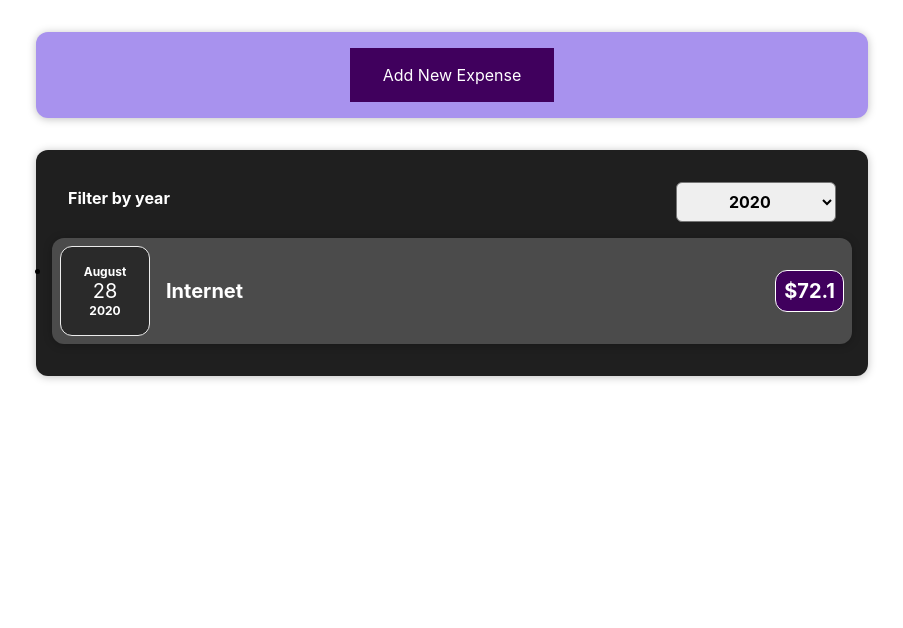
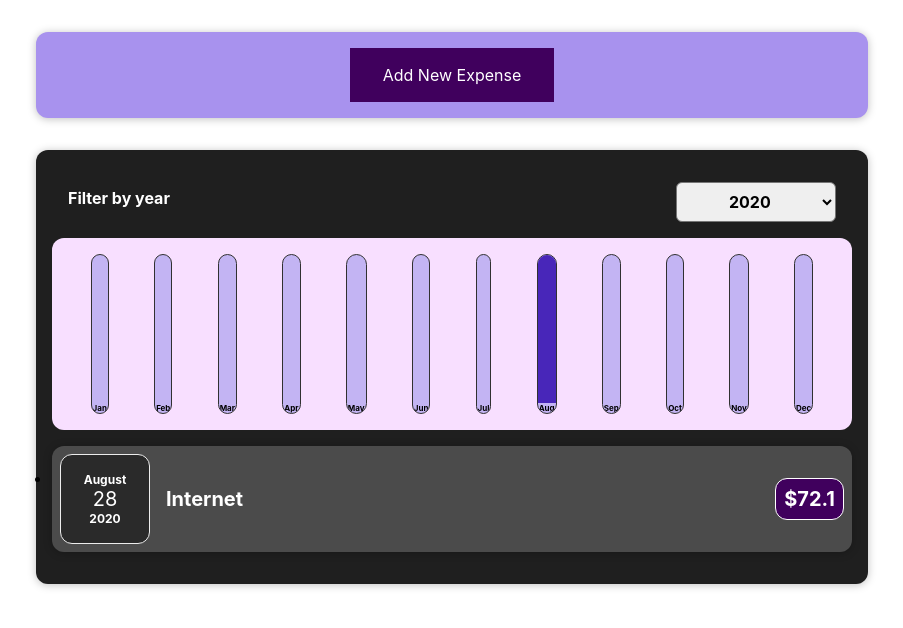
Before and after one commit to BurakAy/react-complete-guide, a React (Create React App) app: page / in a window 1280 px wide. Shown: the top 628 px of the page, without its empty margins (188-1091 px from the left). Built offline with nearby package versions, Linux system fonts and the light colour scheme.

Commit message:
added chart styling

```diff
--- /dev/null
+++ b/src/components/Chart/Chart.css
@@ -0,0 +1,9 @@
+.chart {
+    padding: 1rem;
+    border-radius: 12px;
+    background-color: #f8dfff;
+    text-align: center;
+    display: flex;
+    justify-content: space-around;
+    height: 10rem;
+  }
--- /dev/null
+++ b/src/components/Chart/Chart.js
@@ -0,0 +1,22 @@
+import ChartBar from "./ChartBar";
+import "./Chart.css";
+
+const Chart = (props) => {
+    const dataPointVal = props.dataPoints.map(dataPoint => dataPoint.value);
+    const totalMax = Math.max(...dataPointVal);
+
+    return (
+        <div className="chart">
+          {props.dataPoints.map((dataPoint) => (
+            <ChartBar
+              key={dataPoint.label}
+              value={dataPoint.value}
+              maxValue={totalMax}
+              label={dataPoint.label}
+            />
+          ))}
+        </div>
+    );
+}
+
+export default Chart;
--- /dev/null
+++ b/src/components/Chart/ChartBar.css
@@ -0,0 +1,30 @@
+.chart-bar {
+    height: 100%;
+    display: flex;
+    flex-direction: column;
+    align-items: center;
+  }
+
+  .chart-bar__inner {
+    height: 100%;
+    width: 100%;
+    border: 1px solid #313131;
+    border-radius: 12px;
+    background-color: #c3b4f3;
+    overflow: hidden;
+    display: flex;
+    flex-direction: column;
+    justify-content: flex-end;
+  }
+
+  .chart-bar__fill {
+    background-color: #4826b9;
+    width: 100%;
+    transition: all 0.3s ease-out;
+  }
+
+  .chart-bar__label {
+    font-weight: bold;
+    font-size: 0.5rem;
+    text-align: center;
+  }
--- /dev/null
+++ b/src/components/Chart/ChartBar.js
@@ -0,0 +1,23 @@
+import React from "react";
+import "./ChartBar.css";
+
+const ChartBar = (props) => {
+    let barFillHeight = '0%';
+
+    if (props.maxValue > 0) {
+        barFillHeight = Math.round((props.value / props.maxValue) * 100) + '%';
+    }
+
+    return (
+        <div className="chart-bar">
+            <div className="chart-bar__inner">
+                <div
+                  className="chart-bar__fill"
+                  style={{ height: barFillHeight }}></div>
+                <div className="chart-bar__label">{props.label}</div>
+            </div>
+        </div>
+    );
+}
+
+export default ChartBar;
--- a/src/components/Expenses/Expenses.js
+++ b/src/components/Expenses/Expenses.js
@@ -1,8 +1,9 @@
 import ExpenseFilter from "./ExpenseFilter";
 import ExpensesList from "./ExpensesList";
 import Card from "../UI/Card";
+import ExpensesChart from "./ExpensesChart";
 import React, { useState } from 'react';
-import './Expenses.css';
+import "./Expenses.css";
 
 const Expenses = (props) => {
     const [filteredYear, setFilteredYear] = useState("2020");
@@ -22,7 +23,7 @@ const Expenses = (props) => {
               selected={filteredYear}
               onSelectDate={filterDataHandler}
             />
-
+          <ExpensesChart expenses={filteredExpenses} />
           <ExpensesList expenses={filteredExpenses} />
           </Card>
         </div>
--- /dev/null
+++ b/src/components/Expenses/ExpensesChart.js
@@ -0,0 +1,29 @@
+import Chart from "../Chart/Chart";
+
+const ExpensesChart = (props) => {
+    const chartDataPoints = [
+        { label: 'Jan', value: 0 },
+        { label: 'Feb', value: 0 },
+        { label: 'Mar', value: 0 },
+        { label: 'Apr', value: 0 },
+        { label: 'May', value: 0 },
+        { label: 'Jun', value: 0 },
+        { label: 'Jul', value: 0 },
+        { label: 'Aug', value: 0 },
+        { label: 'Sep', value: 0 },
+        { label: 'Oct', value: 0 },
+        { label: 'Nov', value: 0 },
+        { label: 'Dec', value: 0 },
+    ];
+
+    for (const expense of props.expenses) {
+        const expenseMonth = expense.date.getMonth();
+        chartDataPoints[expenseMonth].value += expense.amount;
+    }
+
+    return (
+        <Chart dataPoints={chartDataPoints} />
+    )
+}
+
+export default ExpensesChart;
```
